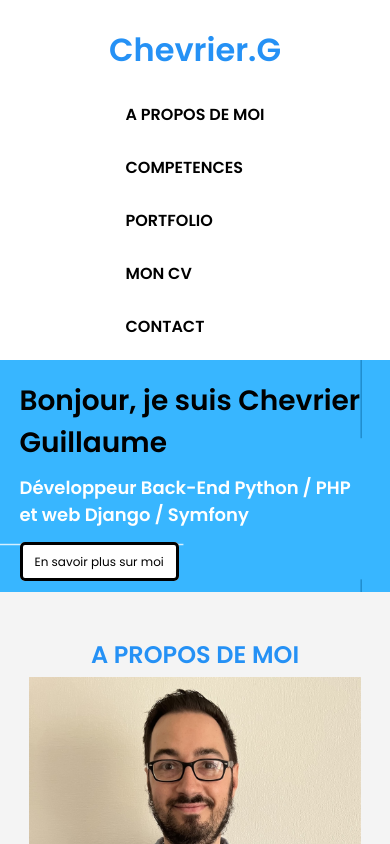
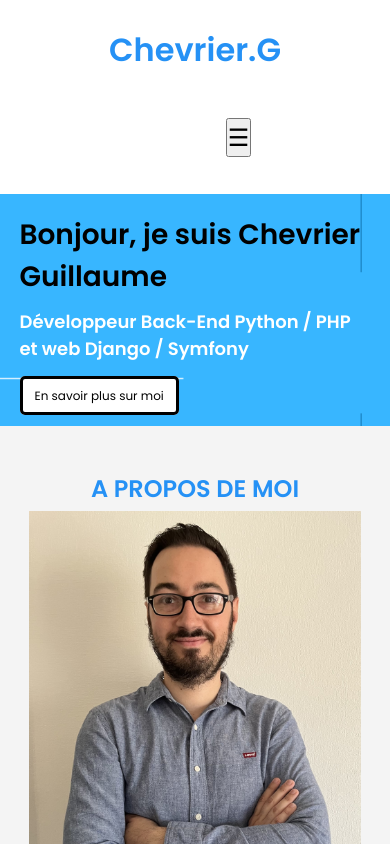
Before and after one commit to boukaii/Portfolio.github.io, a React (Vite) app: page / in a window 390 px wide. Shown: the top 844 px of the page. Built offline with nearby package versions, Linux system fonts and the light colour scheme.

Commit message:
add cv + add responsive navbar

```diff
--- a/src/components/App.css
+++ b/src/components/App.css
@@ -6,7 +6,9 @@
     text-decoration: none;
     list-style: none;
     font-family: "Poppins", sans-serif;
+
 }
+
 html{
     scroll-behavior: smooth;
 }
--- a/src/components/header/Header.css
+++ b/src/components/header/Header.css
@@ -5,6 +5,7 @@
     align-items: center;
     padding: 0 10%;
     background-size:100% auto;
+
     /* width: auto; */
 }
 .contenue{
--- a/src/components/navbar/Navbar.css
+++ b/src/components/navbar/Navbar.css
@@ -29,45 +29,50 @@
   font-weight: 600;
   scroll-behavior: smooth;
 }
-nav ul li a:hover{
+.navbar .nav-links ul li a:hover {
   color: rgb(255, 255, 255);
   background: rgb(37, 145, 245);
   border-radius: 3px;
   transition: .3s;
-  scroll-behavior: smooth;
 }
 
-/* Ajoutez des Media Queries pour rendre la navbar responsive */
-@media (min-width: 768px) {
-  .nav-links {
-    display: flex; /* Affichez les liens lorsque la largeur d'écran est supérieure à 768px */
-    margin-left: auto; /* Alignez les liens à droite de l'écran */
+
+
+
+/* ... Votre CSS existant ... */
+
+.burger-menu {
+  display: none;
+  font-size: 1.5em;
+  cursor: pointer;
+}
+
+.nav-links {
+  text-align: center;
+}
+
+@media (max-width: 767px) {
+  .navbar {
+    flex-direction: column;
   }
 
-  .navbar a {
-    padding: 14px 16px;
+  .navbar .burger-menu {
     display: block;
-    text-align: center;
-  }
-}
-/* Ajoutez une Media Query pour les écrans plus petits, par exemple, les téléphones */
-@media (max-width: 767px) {
-  .navbar {
-    flex-direction: column; /* Passez à une disposition en colonne pour les petits écrans */
-    text-align: center; /* Centrez le contenu dans la disposition en colonne */
-  }
-
-  .navbar .nav-links {
-    margin-left: 0; /* Réinitialisez la marge à zéro pour les petits écrans */
+    margin: 30px; /* Centrez le bouton burger horizontalement */
+    margin-left: 0.2px;
   }
 
   .navbar .nav-links ul {
-    flex-direction: column; /* Affichez les liens en colonne pour les petits écrans */
-    margin: 0; /* Réinitialisez la marge à zéro pour les petits écrans */
-    padding: 0; /* Réinitialisez le rembourrage à zéro pour les petits écrans */
+    display: none;
+    text-align: center;
+  }
+
+  .navbar .nav-links.show ul {
+    display: flex;
+    flex-direction: column;
   }
 
   .navbar .nav-links ul li {
-    width: 100%; /* Forcez chaque lien à occuper la largeur complète */
+    width: 100%;
   }
 }
--- a/src/components/navbar/Navbar.jsx
+++ b/src/components/navbar/Navbar.jsx
@@ -1,17 +1,25 @@
-import React from 'react';
-import "./Navbar.css"
-
+import React, { useState } from 'react';
+import "./Navbar.css";
 
 const Navbar = () => {
+  const [showMenu, setShowMenu] = useState(false);
+
+  const toggleMenu = () => {
+    setShowMenu(!showMenu);
+  };
+
   return (
     <nav className="navbar">
       <a href="" className="logo">Chevrier.G</a>
-        <div className="nav-links">
+      <div className={`nav-links ${showMenu ? 'show' : ''}`}>
+        <button className="burger-menu" onClick={toggleMenu}>
+          ☰
+        </button>
         <ul>
           <li><a className="active" href="#nav-pres">A PROPOS DE MOI</a></li>
           <li><a href="#nav-compet">COMPETENCES</a></li>
           <li><a href="#nav-projet">PORTFOLIO</a></li>
-              <li><a href="{% static 'media/cv.pdf' %}">MON CV</a></li>
+          <li><a href="/media/cv.pdf">MON CV</a></li>
           <li><a className="#nav-footer" href="#nav-footer">CONTACT</a></li>
         </ul>
       </div>
--- a/src/components/presentation/Presentation.jsx
+++ b/src/components/presentation/Presentation.jsx
@@ -33,7 +33,7 @@ function Presentation() {
                         Officiellement diplomé, je suis actuellement à la recherche d'opportunités d'emploi sur Lyon
                         et ses alentours en tant que développeur.</p>
                         <br />
-                    <a href="#" class="btn-projet">Télécharger mon cv</a>
+                    <a href="/media/cv.pdf" class="btn-projet">Télécharger mon cv</a>
                 </div>
             </section>
         </div>
```
Also changed, not shown: 1 other file (tests, documents, lock files or other folders). Lines whose indentation alone changed are shown as unchanged.
